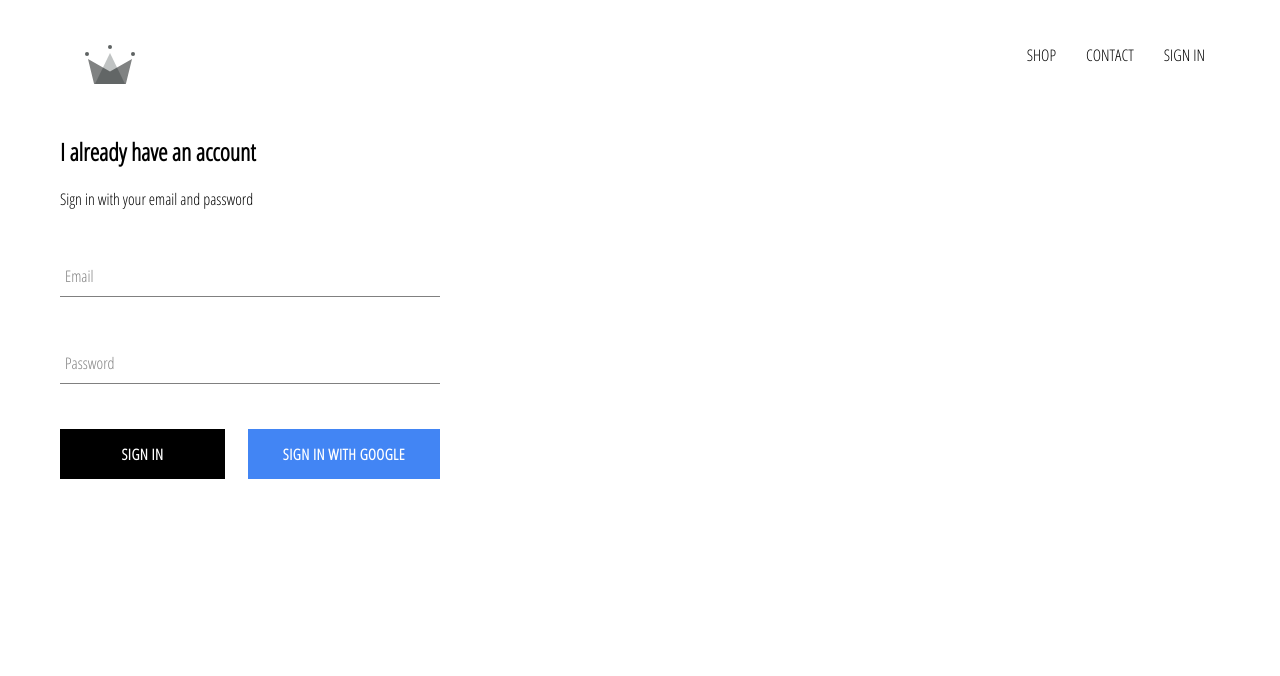
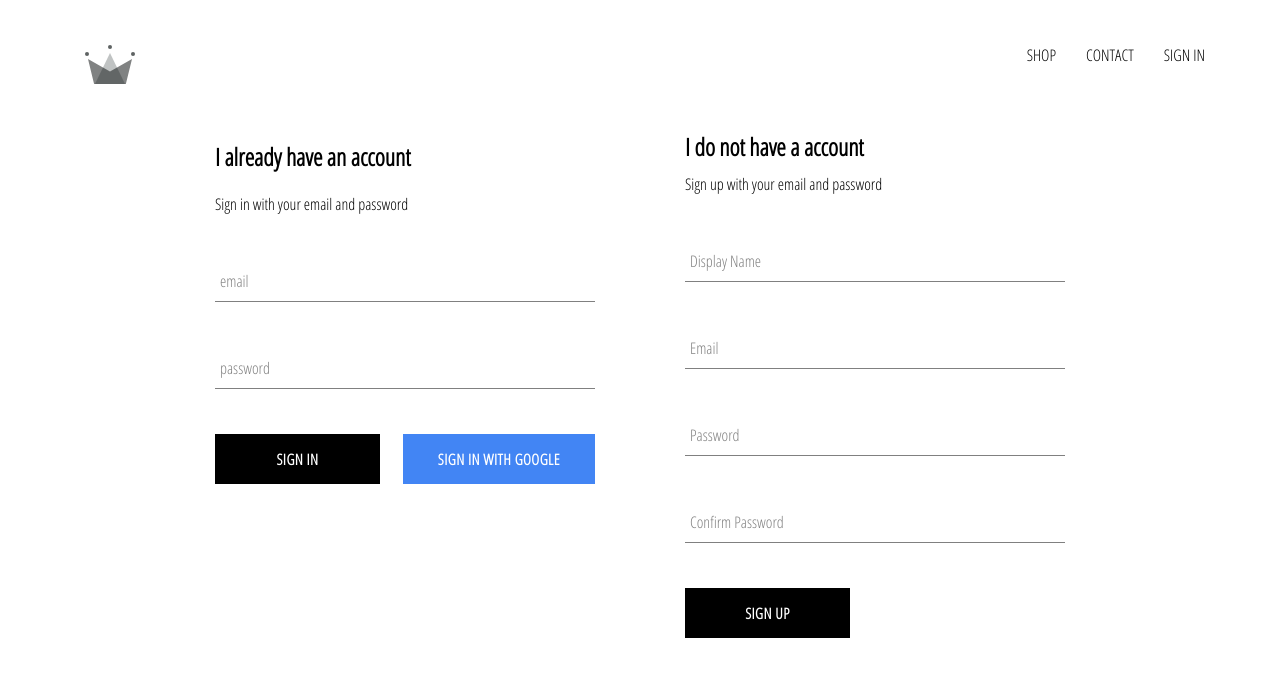
Before and after one commit to btotharye/react-ecommerce, a React (Create React App) app: page /signin in a window 1280 px wide. Shown: the top 676 px of the page. Built offline with nearby package versions, Linux system fonts and the light colour scheme; no server answers.

Commit message:
working sign in and up page with google and email/pw options

```diff
--- a/src/App.js
+++ b/src/App.js
@@ -5,10 +5,9 @@
 
 import HomePage from './pages/homepage/homepage.component';
 import ShopPage from './pages/shop/shop.component';
-import SignInAndSignUp from './pages/sign-in-and-sign-up/sign-in-and-sign-up.component'
+import SignInAndSignUpPage from './pages/sign-in-and-sign-up/sign-in-and-sign-up.component';
 import Header from './components/header/header.component';
-import { auth } from './firebase/firebase.utils';
-
+import { auth, createUserProfileDocument } from './firebase/firebase.utils';
 
 class App extends React.Component {
   constructor() {
@@ -16,32 +15,43 @@
 
     this.state = {
       currentUser: null
-    }
+    };
   }
 
-  unscribeFromAuth = null
-
+  unsubscribeFromAuth = null;
 
   componentDidMount() {
-    this.unscribeFromAuth = auth.onAuthStateChanged(user => {
-      this.setState({ currentUser: user })
+    this.unsubscribeFromAuth = auth.onAuthStateChanged(async userAuth => {
+      if (userAuth) {
+        const userRef = await createUserProfileDocument(userAuth);
 
-      console.log(user);
-    })
+        userRef.onSnapshot(snapShot => {
+          this.setState({
+            currentUser: {
+              id: snapShot.id,
+              ...snapShot.data()
+            }
+          });
+
+        });
+      }
+
+      this.setState({ currentUser: userAuth });
+    });
   }
 
   componentWillUnmount() {
-    this.unscribeFromAuth();
+    this.unsubscribeFromAuth();
   }
 
-  render (){
+  render() {
     return (
       <div>
         <Header currentUser={this.state.currentUser} />
         <Switch>
           <Route exact path='/' component={HomePage} />
-          <Route exact path='/shop' component={ShopPage} />
-          <Route exact path='/signin' component={SignInAndSignUp} />
+          <Route path='/shop' component={ShopPage} />
+          <Route path='/signin' component={SignInAndSignUpPage} />
         </Switch>
       </div>
     );
--- a/src/components/sign-in/sign-in.component.jsx
+++ b/src/components/sign-in/sign-in.component.jsx
@@ -1,26 +1,34 @@
-import React from "react";
 
-import FormInput from "../form-input/form-input.component";
-import CustomButton from "../custom-button/custom-button.component";
+import React from 'react';
 
-import { signInWithGoogle } from "../../firebase/firebase.utils";
+import FormInput from '../form-input/form-input.component';
+import CustomButton from '../custom-button/custom-button.component';
 
-import "./sign-in.styles.scss";
+import { auth, signInWithGoogle } from '../../firebase/firebase.utils';
+
+import './sign-in.styles.scss';
 
 class SignIn extends React.Component {
   constructor(props) {
     super(props);
 
     this.state = {
-      email: "",
-      password: ""
+      email: '',
+      password: ''
     };
   }
 
-  handleSubmit = event => {
+  handleSubmit = async event => {
     event.preventDefault();
 
-    this.setState({ email: "", password: "" });
+    const { email, password } = this.state;
+
+    try {
+      await auth.signInWithEmailAndPassword(email, password);
+      this.setState({ email: '', password: '' });
+    } catch (error) {
+      console.log(error);
+    }
   };
 
   handleChange = event => {
@@ -31,32 +39,31 @@
 
   render() {
     return (
-      <div className="sign-in">
+      <div className='sign-in'>
         <h2>I already have an account</h2>
         <span>Sign in with your email and password</span>
 
         <form onSubmit={this.handleSubmit}>
           <FormInput
-            name="email"
-            type="email"
+            name='email'
+            type='email'
+            handleChange={this.handleChange}
             value={this.state.email}
-            handleChange={this.handleChange}
-            label="Email"
+            label='email'
             required
           />
           <FormInput
-            name="password"
-            type="password"
+            name='password'
+            type='password'
             value={this.state.password}
             handleChange={this.handleChange}
-            label="Password"
+            label='password'
             required
           />
-          <div className="buttons">
-            <CustomButton type="submit">SIGN IN</CustomButton>
+          <div className='buttons'>
+            <CustomButton type='submit'> Sign in </CustomButton>
             <CustomButton onClick={signInWithGoogle} isGoogleSignIn>
-              {" "}
-              Sign in with Google{" "}
+              Sign in with Google
             </CustomButton>
           </div>
         </form>
--- /dev/null
+++ b/src/components/sign-up/sign-up.component.jsx
@@ -0,0 +1,103 @@
+import React from 'react';
+
+import FormInput from '../form-input/form-input.component';
+import CustomButton from '../custom-button/custom-button.component';
+
+import { auth, createUserProfileDocument } from '../../firebase/firebase.utils';
+
+import './sign-up.styles.scss';
+
+class SignUp extends React.Component {
+  constructor() {
+    super();
+
+    this.state = {
+      displayName: '',
+      email: '',
+      password: '',
+      confirmPassword: ''
+    };
+  }
+
+  handleSubmit = async event => {
+    event.preventDefault();
+
+    const { displayName, email, password, confirmPassword } = this.state;
+
+    if (password !== confirmPassword) {
+      alert("passwords don't match");
+      return;
+    }
+
+    try {
+      const { user } = await auth.createUserWithEmailAndPassword(
+        email,
+        password
+      );
+
+      await createUserProfileDocument(user, { displayName });
+
+      this.setState({
+        displayName: '',
+        email: '',
+        password: '',
+        confirmPassword: ''
+      });
+    } catch (error) {
+      console.error(error);
+    }
+  };
+
+  handleChange = event => {
+    const { name, value } = event.target;
+
+    this.setState({ [name]: value });
+  };
+
+  render() {
+    const { displayName, email, password, confirmPassword } = this.state;
+    return (
+      <div className='sign-up'>
+        <h2 className='title'>I do not have a account</h2>
+        <span>Sign up with your email and password</span>
+        <form className='sign-up-form' onSubmit={this.handleSubmit}>
+          <FormInput
+            type='text'
+            name='displayName'
+            value={displayName}
+            onChange={this.handleChange}
+            label='Display Name'
+            required
+          />
+          <FormInput
+            type='email'
+            name='email'
+            value={email}
+            onChange={this.handleChange}
+            label='Email'
+            required
+          />
+          <FormInput
+            type='password'
+            name='password'
+            value={password}
+            onChange={this.handleChange}
+            label='Password'
+            required
+          />
+          <FormInput
+            type='password'
+            name='confirmPassword'
+            value={confirmPassword}
+            onChange={this.handleChange}
+            label='Confirm Password'
+            required
+          />
+          <CustomButton type='submit'>SIGN UP</CustomButton>
+        </form>
+      </div>
+    );
+  }
+}
+
+export default SignUp;
--- /dev/null
+++ b/src/components/sign-up/sign-up.styles.scss
@@ -0,0 +1,9 @@
+.sign-up {
+  display: flex;
+  flex-direction: column;
+  width: 380px;
+
+  .title {
+    margin: 10px 0;
+  }
+}
--- a/src/firebase/firebase.utils.js
+++ b/src/firebase/firebase.utils.js
@@ -15,6 +15,31 @@
 
 firebase.initializeApp(config);
 
+export const createUserProfileDocument = async (userAuth, additionalData) => {
+  if (!userAuth) return;
+
+  const userRef = firestore.doc(`users/${userAuth.uid}`);
+
+  const snapShot = await userRef.get();
+
+  if (!snapShot.exists) {
+    const { displayName, email } = userAuth;
+    const createdAt = new Date();
+    try {
+      await userRef.set({
+        displayName,
+        email,
+        createdAt,
+        ...additionalData
+      });
+    } catch (error) {
+      console.log('error creating user', error.message);
+    }
+  }
+
+  return userRef;
+};
+
 export const auth = firebase.auth();
 export const firestore = firebase.firestore();
 
--- a/src/pages/sign-in-and-sign-up/sign-in-and-sign-up.component.jsx
+++ b/src/pages/sign-in-and-sign-up/sign-in-and-sign-up.component.jsx
@@ -1,11 +1,15 @@
 import React from 'react';
 
-import SignIn from '../../components/sign-in/sign-in.component'
+import SignIn from '../../components/sign-in/sign-in.component';
+import SignUp from '../../components/sign-up/sign-up.component';
 
 import './sign-in-and-sign-up.styles.scss';
 
 const SignInAndSignUpPage = () => (
-  <div className='sign-in-and-sign-up'><SignIn /></div>
+  <div className='sign-in-and-sign-up'>
+    <SignIn />
+    <SignUp />
+  </div>
 );
 
 export default SignInAndSignUpPage;
--- a/src/pages/sign-in-and-sign-up/sign-in-and-sign-up.styles.scss
+++ b/src/pages/sign-in-and-sign-up/sign-in-and-sign-up.styles.scss
@@ -0,0 +1,6 @@
+.sign-in-and-sign-up {
+  width: 850px;
+  display: flex;
+  justify-content: space-between;
+  margin: 30px auto;
+}
```
